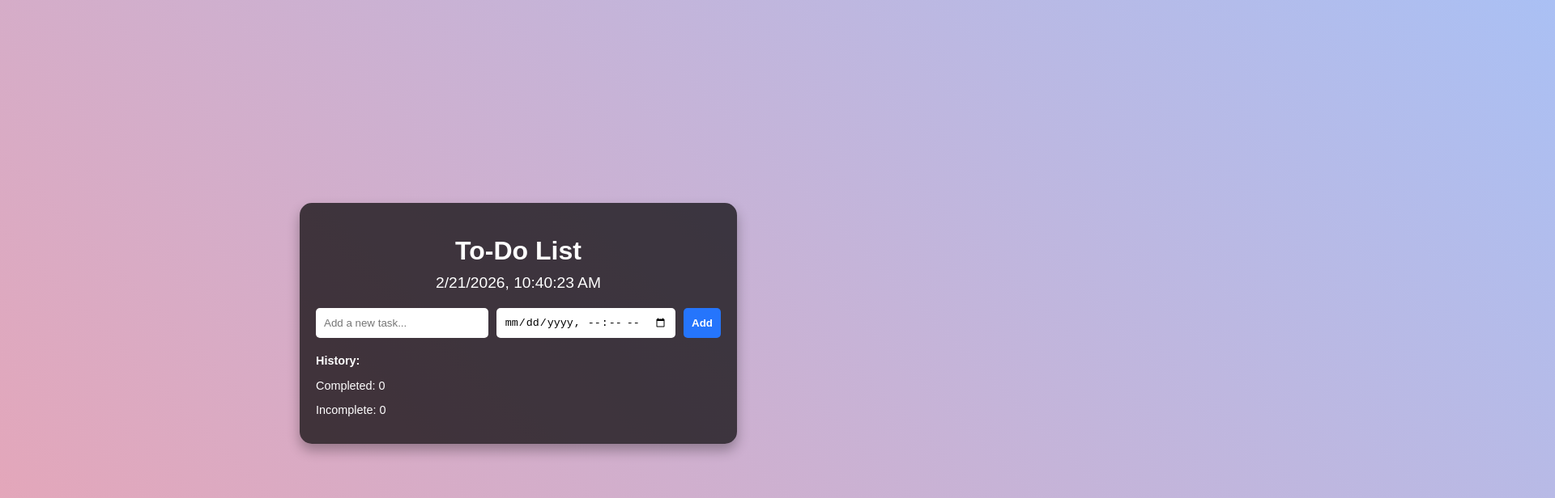
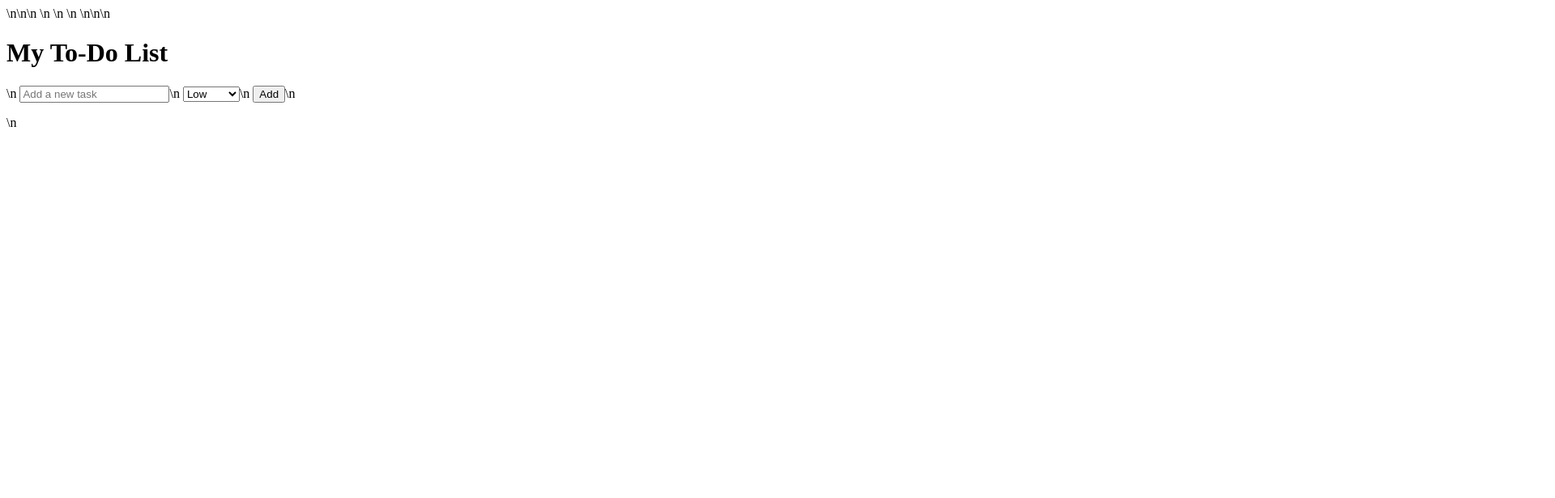
Before and after one commit to Manisai47/To-doList, a plain HTML site: page index.html in a window 1280 px wide. Shown: the top 616 px of the page at 81% size, 1920 px wide, since content can reach past the window. Drawn offline with Linux system fonts and the light colour scheme.

Commit message:
Update index.html to add task priority selector

```diff
--- a/index.html
+++ b/index.html
@@ -1,245 +1 @@
-<!DOCTYPE html>
-<html lang="en">
-<head>
-    <meta charset="UTF-8">
-    <meta name="viewport" content="width=device-width, initial-scale=1.0">
-    <title>Creative To-Do List</title>
-    <style>
-        /* Your existing styles */
-        body {
-            margin: 0;
-            font-family: Arial, sans-serif;
-            color: #fff;
-            display: flex;
-            flex-direction: column;
-            align-items: center;
-            justify-content: center;
-            height: 100vh;
-            overflow: hidden;
-        }
-
-        body::before {
-            content: '';
-            position: absolute;
-            top: 0;
-            left: 0;
-            width: 200%;
-            height: 200%;
-            background: linear-gradient(45deg, #6a11cb, #2575fc, #ff9a9e, #a1c4fd, #c2e59c);
-            background-size: 400% 400%;
-            animation: gradientMove 20s infinite;
-            z-index: -1;
-        }
-
-        @keyframes gradientMove {
-            0% {
-                background-position: 0% 50%;
-            }
-            50% {
-                background-position: 100% 50%;
-            }
-            100% {
-                background-position: 0% 50%;
-            }
-        }
-
-        .container {
-            background: rgba(0, 0, 0, 0.7);
-            padding: 20px;
-            border-radius: 15px;
-            box-shadow: 0 8px 15px rgba(0, 0, 0, 0.3);
-            width: 90%;
-            max-width: 500px;
-        }
-
-        h1 {
-            text-align: center;
-            margin-bottom: 10px;
-        }
-
-        #time {
-            text-align: center;
-            margin-bottom: 20px;
-            font-size: 1.2rem;
-        }
-
-        .task-input {
-            display: flex;
-            flex-wrap: wrap;
-            gap: 10px;
-            margin-bottom: 20px;
-        }
-
-        .task-input input[type="text"] {
-            flex-grow: 1;
-            padding: 10px;
-            border-radius: 5px;
-            border: none;
-            outline: none;
-        }
-
-        .task-input input[type="datetime-local"] {
-            padding: 10px;
-            border-radius: 5px;
-            border: none;
-            outline: none;
-        }
-
-        .task-input button {
-            padding: 10px;
-            border-radius: 5px;
-            border: none;
-            cursor: pointer;
-            background: #2575fc;
-            color: #fff;
-            font-weight: bold;
-        }
-
-        .task-list {
-            list-style: none;
-            padding: 0;
-            margin: 0;
-        }
-
-        .task-list li {
-            display: flex;
-            justify-content: space-between;
-            align-items: center;
-            background: rgba(255, 255, 255, 0.2);
-            margin-bottom: 10px;
-            padding: 10px;
-            border-radius: 5px;
-        }
-
-        .task-list li.completed {
-            text-decoration: line-through;
-            opacity: 0.6;
-        }
-
-        .buttons {
-            display: flex;
-            gap: 10px;
-        }
-
-        .history {
-            margin-top: 20px;
-            font-size: 0.9rem;
-        }
-    </style>
-</head>
-<body>
-    <div class="container">
-        <h1>To-Do List</h1>
-        <div id="time"></div>
-
-        <div class="task-input">
-            <input type="text" id="task" placeholder="Add a new task...">
-            <input type="datetime-local" id="reminder-time">
-            <button onclick="addTask()">Add</button>
-        </div>
-
-        <ul id="task-list" class="task-list"></ul>
-
-        <div class="history">
-            <strong>History:</strong>
-            <p id="completed-tasks">Completed: 0</p>
-            <p id="incomplete-tasks">Incomplete: 0</p>
-        </div>
-    </div>
-
-    <!-- Audio element for reminder sound -->
-    <audio id="reminder-sound" src="https://www.soundjay.com/button/beep-07.wav" preload="auto"></audio>
-
-    <script>
-        const timeElement = document.getElementById('time');
-        const taskList = document.getElementById('task-list');
-        const completedTasks = document.getElementById('completed-tasks');
-        const incompleteTasks = document.getElementById('incomplete-tasks');
-        const reminderSound = document.getElementById('reminder-sound');
-
-        const reminders = [];
-        let completedCount = 0;
-        let incompleteCount = 0;
-
-        function updateTime() {
-            const now = new Date();
-            timeElement.textContent = now.toLocaleString();
-        }
-
-        setInterval(updateTime, 1000);
-
-        function addTask() {
-            const taskInput = document.getElementById('task');
-            const reminderInput = document.getElementById('reminder-time');
-            const taskText = taskInput.value.trim();
-            const reminderTime = reminderInput.value;
-
-            if (taskText === '') return;
-
-            const listItem = document.createElement('li');
-            listItem.innerHTML = `
-                <span>${taskText}</span>
-                <div class="buttons">
-                    <button onclick="completeTask(this)">Complete</button>
-                    <button onclick="deleteTask(this)">Delete</button>
-                </div>
-            `;
-
-            if (reminderTime) {
-                const reminderTimestamp = new Date(reminderTime).getTime();
-                reminders.push({ taskText, timestamp: reminderTimestamp, element: listItem });
-            }
-
-            taskList.appendChild(listItem);
-            taskInput.value = '';
-            reminderInput.value = '';
-
-            incompleteCount++;
-            updateHistory();
-        }
-
-        function completeTask(button) {
-            const listItem = button.parentElement.parentElement;
-            if (!listItem.classList.contains('completed')) {
-                listItem.classList.add('completed');
-                completedCount++;
-                incompleteCount--;
-                updateHistory();
-            }
-        }
-
-        function deleteTask(button) {
-            const listItem = button.parentElement.parentElement;
-            if (!listItem.classList.contains('completed')) {
-                incompleteCount--;
-            } else {
-                completedCount--;
-            }
-
-            taskList.removeChild(listItem);
-            updateHistory();
-        }
-
-        function updateHistory() {
-            completedTasks.textContent = `Completed: ${completedCount}`;
-            incompleteTasks.textContent = `Incomplete: ${incompleteCount}`;
-        }
-
-        function checkReminders() {
-            const now = Date.now();
-
-            reminders.forEach((reminder, index) => {
-                if (reminder.timestamp <= now) {
-                    reminderSound.play(); // Play the reminder sound
-                    alert(`Reminder: ${reminder.taskText}`);
-                    reminders.splice(index, 1); // Remove triggered reminder
-                }
-            });
-        }
-
-        setInterval(checkReminders, 1000); // Check every second
-
-        updateTime();
-    </script>
-</body>
-</html>
+<!DOCTYPE html>\n<html lang="en">\n<head>\n    <meta charset="UTF-8">\n    <meta name="viewport" content="width=device-width, initial-scale=1.0">\n    <title>To-do List</title>\n    <style>\n        .priority-high { color: red; }\n        .priority-medium { color: orange; }\n        .priority-low { color: green; }\n    </style>\n</head>\n<body>\n    <h1>My To-Do List</h1>\n    <input type="text" id="taskInput" placeholder="Add a new task">\n    <select id="prioritySelector">\n        <option value="low">Low</option>\n        <option value="medium">Medium</option>\n        <option value="high">High</option>\n    </select>\n    <button onclick="addTask()">Add</button>\n    <ul id="taskList"></ul>\n    <script>\n        function addTask() {\n            const taskInput = document.getElementById('taskInput');\n            const prioritySelector = document.getElementById('prioritySelector');\n            const taskList = document.getElementById('taskList');\n            const taskText = taskInput.value;\n            const priority = prioritySelector.value;\n            if (taskText === '') return;\n            const newTask = document.createElement('li');\n            newTask.textContent = taskText;\n            newTask.classList.add('priority-' + priority);\n            taskList.appendChild(newTask);\n            taskInput.value = '';\n            prioritySelector.value = 'low';\n        }\n    <\/script>\n</body>\n</html>
```
